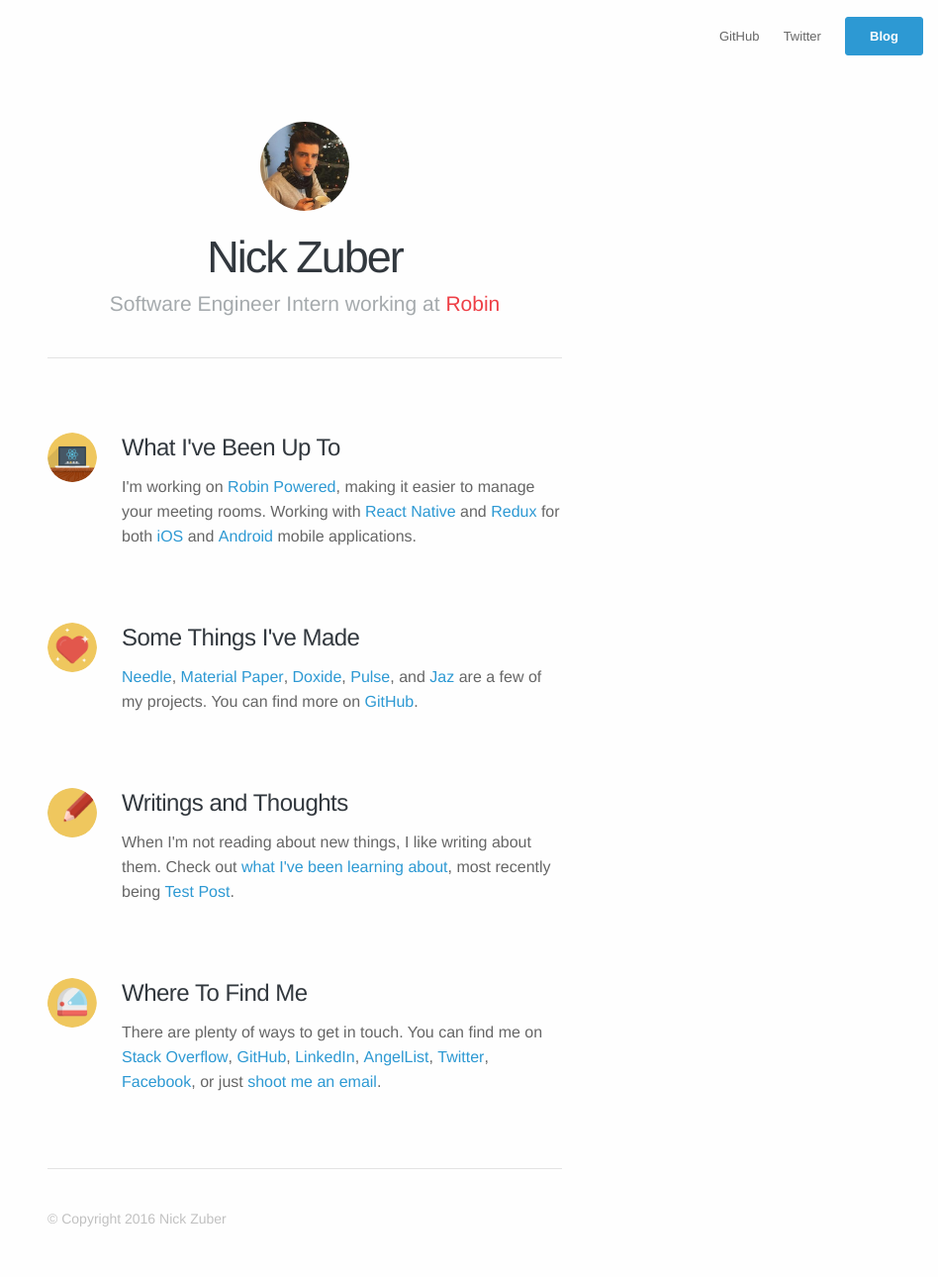
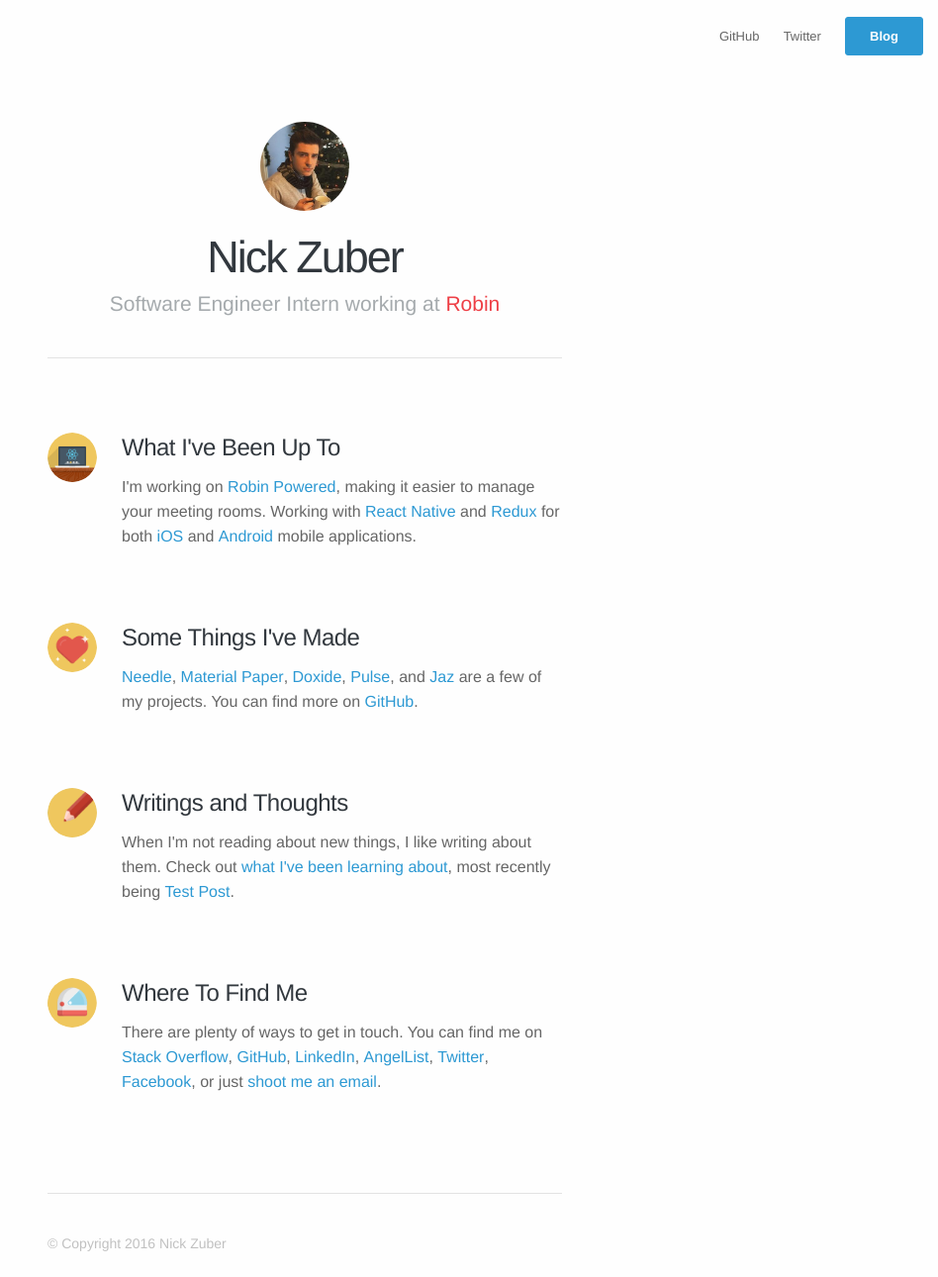
Before and after one commit to nickzuber/nickzuber-v1, a Jekyll site: the page built from src/index.html, in a window 1280 px wide. Shown: the whole page at 99% size, without its empty margins (332-1280 px from the left). Built offline with Jekyll 4.4.1, drawn with Linux system fonts in a browser that asks for light colours; before the commit the page ends 1265 px from its top, so only the background shows below that.

Commit message:
missed a spot

```diff
--- a/src/_sass/_layout.scss
+++ b/src/_sass/_layout.scss
@@ -180,7 +180,7 @@
 .footer {
   width: $default-width;
   position: relative;
-  margin: 25px auto 0;
+  margin: 50px auto 0;
   padding: 40px 0 0;
   border-top: 1px solid $border-gray;
 
@@ -298,8 +298,8 @@
   width: 100%;
   padding: 40px 0;
   margin: 65px 0 40px;
-  /* border-top: 1px solid $border-gray; */
-  /* border-bottom: 1px solid $border-gray; */
+  border-top: 1px solid $border-gray;
+  border-bottom: 1px solid $border-gray;
 
   .post-row {
     display: table-row;
```
